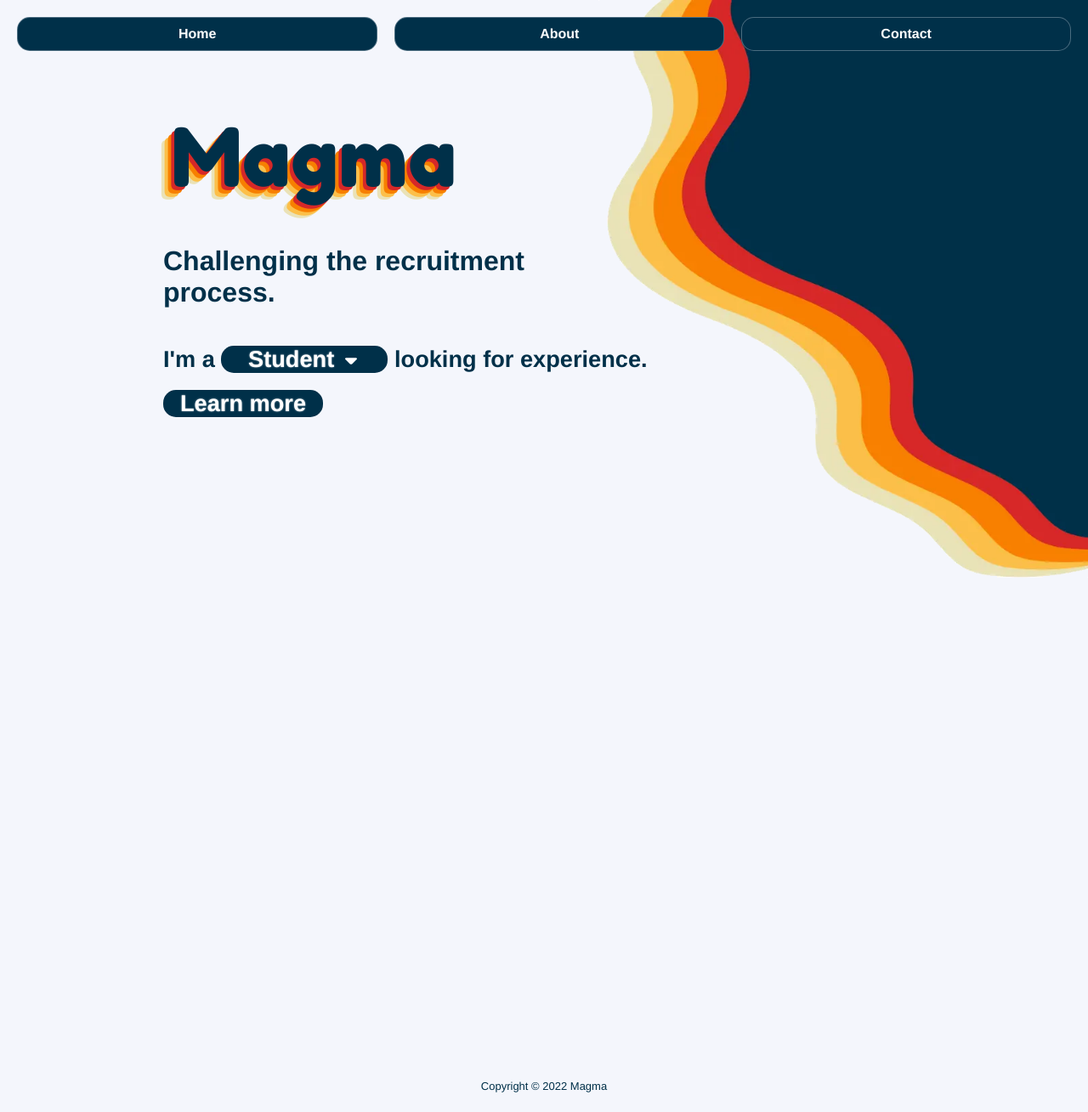
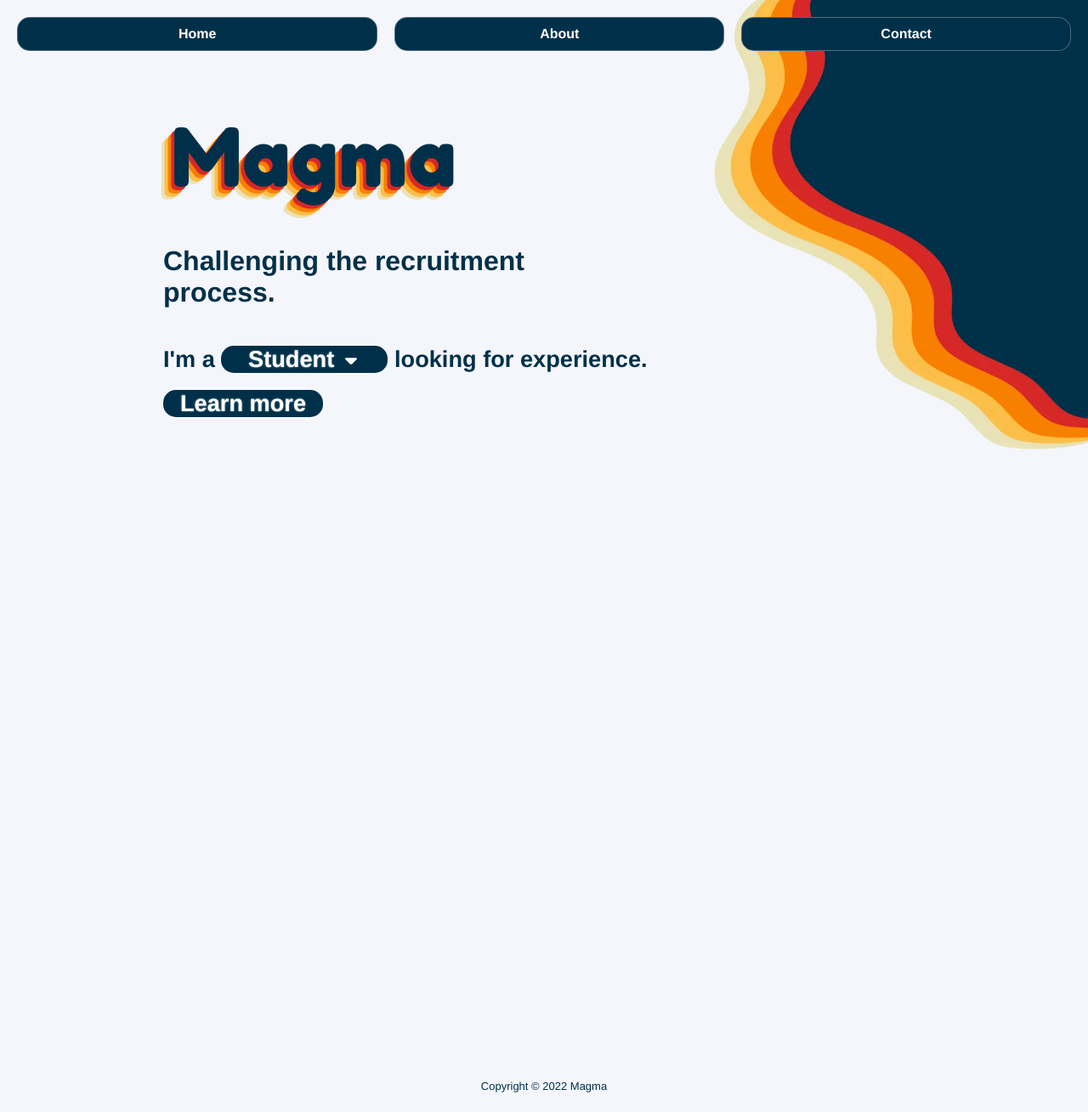
Before and after one commit to magma-recruiting/website, a Jekyll site: the page built from index.html, in a window 1280 px wide. Shown: the whole page at 85% size. Built offline with Jekyll 4.4.1, drawn with Linux system fonts in a browser that asks for light colours.

Commit message:
* Decreased splotch size

```diff
--- a/_sass/main.scss
+++ b/_sass/main.scss
@@ -30,7 +30,7 @@ body {
   background-image: $top-right-splotch;
   background-position: right top;
   background-repeat: no-repeat;
-  background-size: 45% auto;
+  background-size: 35% auto;
 }
 
 p#footer {
```
